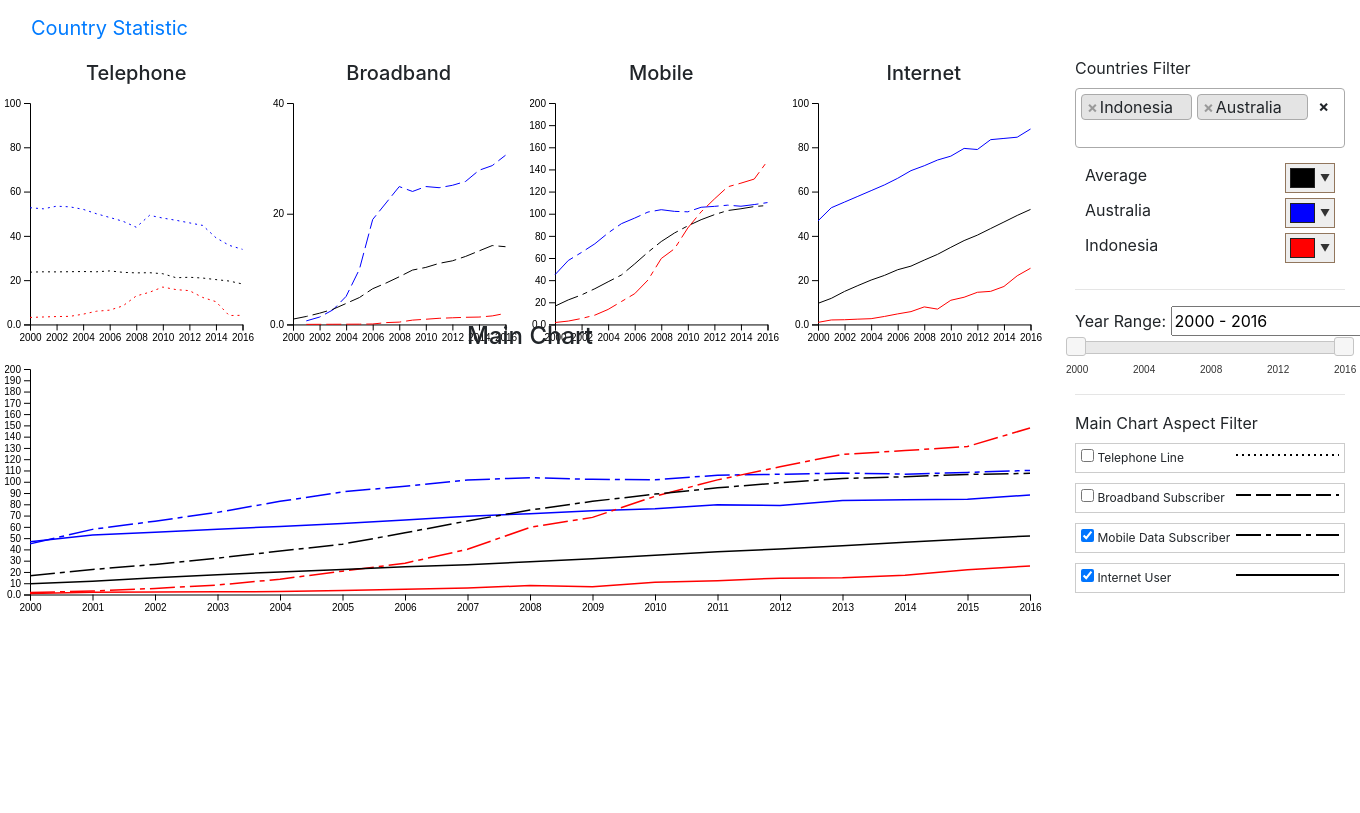
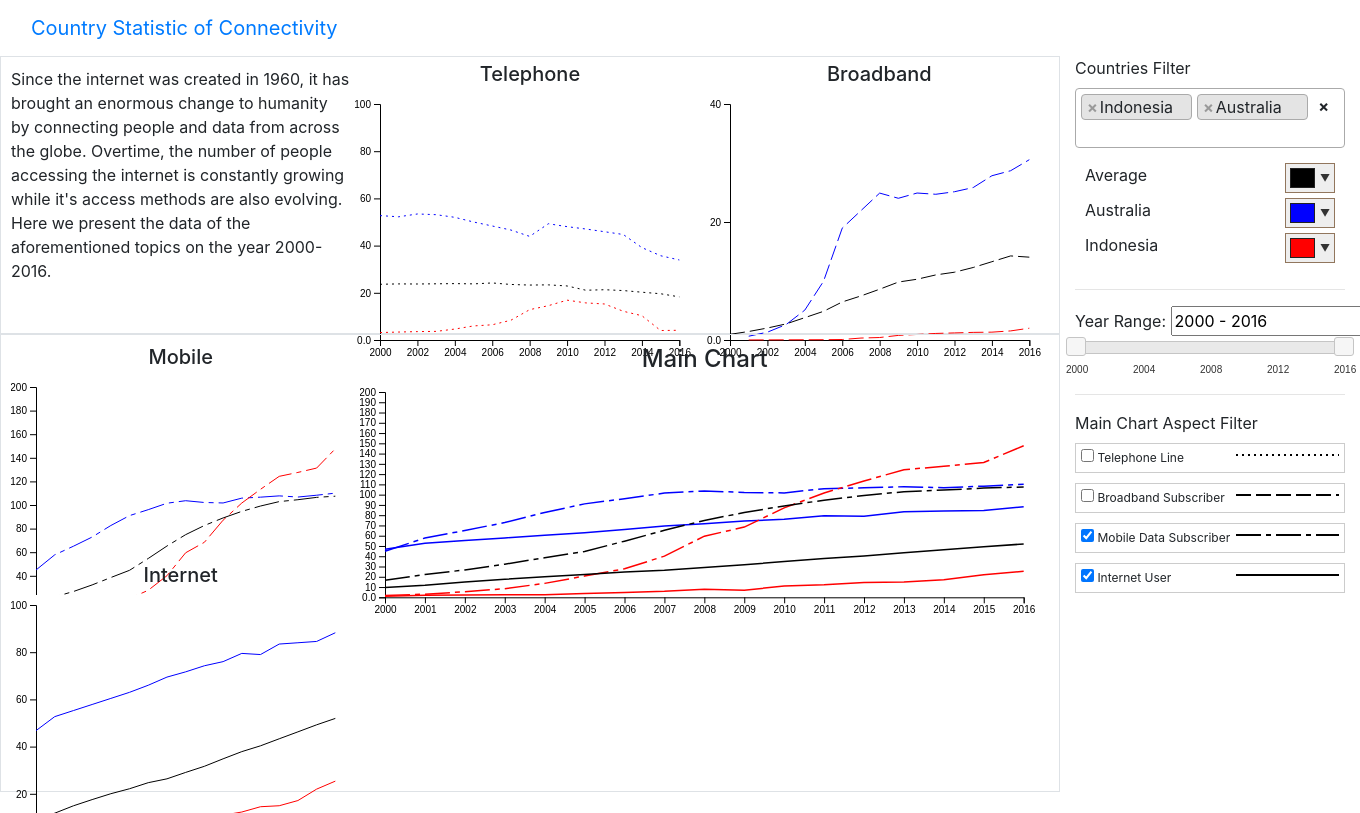
Before and after one commit to resakemal/InternetViz, a PHP site: page /index.html in a window 1360 px wide; the page is wider, and only the part inside the window is pictured. Before the commit the page ends 611 px from the top of that part, so only its background shows below. Run offline with PHP 8.4, Linux system fonts and the light colour scheme.

Commit message:
redo layout

```diff
--- a/css/index.css
+++ b/css/index.css
@@ -4,29 +4,55 @@ body {
   margin: 0px 0px;
 }
 
-.navbar_container {
-}
-
-.content_container {
+.content-container {
   display: flex;
   flex-direction: row;
   height: 92%;
 }
 
-.charts_container {
-  flex: 8 1 auto;
+.charts-container {
   display: flex;
   flex-direction: column;
+  flex: 8 1 auto;
 }
 
-.chart_container {
+.chart-upper-row {
   flex: 1 1 auto;
-  max-height: 25%;
+  display: flex;
+  flex-direction: row;
+  /*background-color: #2B9FD3FF;*/
+  padding: 5px;
 }
 
-.main_chart_container {
-  flex: 1 1 auto;
+.chart-lower-row {
+  display: flex;
+  flex-direction: row;
+  flex: 3 1 auto;
+  /*background-color: #FFC700FF;*/
+  padding: 5px;
+}
+
+.chart-left-row {
+  display: flex;
+  flex-direction: column;
+  flex: 1 1 20%;
+  padding: 5px;
+}
+
+.chart-right-row {
+  flex: 2 1 40%;
   max-height: 55%;
+  padding: 5px;
+}
+
+.small-chart-container {
+  flex: 1 1 20%;
+/*  background-color: #FFF600FF;
+*/  border:
+}
+
+.chart-container {
+  max-height: 25%;
 }
 
 .chart {
@@ -34,24 +60,30 @@ body {
   height: 100%;
 }
 
-.custom_tooltip {
-  position:absolute;
-  background-color:lightgray;
-  padding:5px;
-  z-index:10;
+.small-container {
+  flex: 1 1 20%;
+  padding: 5px;
+  overflow: auto;
 }
 
-.filter_contaniner {
+
+.main-chart-container {
+  /*background-color: #83BD41FF;*/
+}
+
+.filter-container {
   flex: 2 1 auto;
   padding-right: 15px;
   padding-left: 15px;
   max-width: 20%;
   min-width: 300px;
+  /*background-color: #0573F9FF;*/
 }
 
 #country-filter {
   width: 100%;
 }
+
 .select2-container {
   width: 100% !important;
   padding: 0;
@@ -67,24 +99,6 @@ body {
   margin-left: -10px;
   text-align: center;
 }
-
-.col_small {
-  flex: 1 1 auto;
-}
-
-.upper_row {
-  flex: 1 1 auto;
-  display: flex;
-  flex-direction: row;
-  padding: 5px;
-}
-
-.lower_row {
-  display: flex;
-  flex: 4 1 auto;
-  padding: 5px;
-}
-
 
 h4, h5 {
   margin: 3px;
--- a/index.html
+++ b/index.html
@@ -14,55 +14,68 @@
   <nav class="navbar navbar-default">
     <div class="container-fluid">
       <div class="navbar-header">
-        <a class="navbar-brand" href="#">Country Statistic</a>
+        <a class="navbar-brand" href="#">Country Statistic of Connectivity</a>
       </div>
     </div>
   </nav>
 
-  <div class="content_container">
+  <div class="content-container">
+    <div class="charts-container">
+      <div class="chart-upper-row border">
 
-    <div class="charts_container">
-      <div class="upper_row">
-        <div class="col_small">
+        <div class="small-container">
+          <p>
+            Since the internet was created in 1960, it has brought an enormous change to humanity by connecting people and data from across the globe. Overtime, the number of people accessing the internet is constantly growing while it's access methods are also evolving. Here we present the data of the aforementioned topics on the year 2000-2016.
+          </p>
+        </div>
+        <div class="small-chart-container">
           <h5 class="text-center">Telephone</h5>
-          <div class="chart_container">
+          <div class="chart-container">
             <svg id="chart_1" class="chart"></svg>
           </div>
         </div>
-        <div class="col_small">
+        <div class="small-chart-container">
           <h5 class="text-center">Broadband</h5>
-          <div class="chart_container">
+          <div class="chart-container">
             <svg id="chart_2" class="chart"></svg>
           </div>
         </div>
-        <div class="col_small">
+
+      </div>
+      <div class="chart-lower-row border">
+        <div class="chart-left-row">
+
+          <div class="small-chart-container">
             <h5 class="text-center">Mobile</h5>
-          <div class="chart_container">
+            <div class="chart-container">
               <svg id="chart_3" class="chart"></svg>
             </div>
           </div>
-        <div class="col_small">
+          <div class="small-chart-container">
             <h5 class="text-center">Internet</h5>
-          <div class="chart_container">
+            <div class="chart-container">
               <svg id="chart_4" class="chart"></svg>
             </div>
           </div>
+
         </div>
-
-      <div class="lower_row">
-        <div class="main_chart_container">
+        <div class="chart-right-row">
+          <div class="main-chart-container bor">
             <h4 class="text-center">Main Chart</h4>
             <svg id="main_chart" class="chart"></svg>
           </div>
         </div>
       </div>
 
-    <div class="filter_contaniner">
+    </div>
+
+    <div class="filter-container">
+
       <label for="country-filter">Countries Filter</label><br>
       <select id="country-filter" name="states[]" multiple="multiple"></select>
       <div id="country-color"></div>
 
-    <hr>
+      <hr/>
 
       <div style="white-space:nowrap">
         <label for="year-range-label">Year Range:</label>
@@ -70,7 +83,7 @@
       </div>
       <div id="year-range-filter"></div>
 
-    <br><hr>
+      <br/><hr/>
       <label>Main Chart Aspect Filter</label>
       <label class="aspect-label">
         <input type="checkbox" id="aspect-telephone" checked/> Telephone Line
```
Lines whose indentation alone changed are shown as unchanged.
